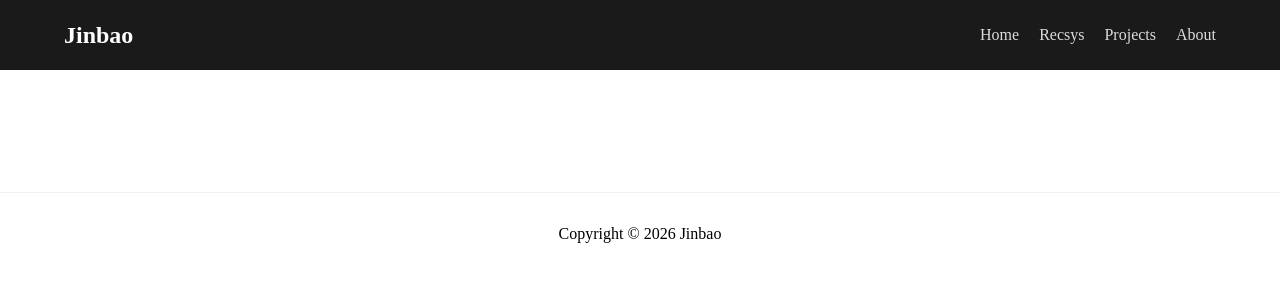
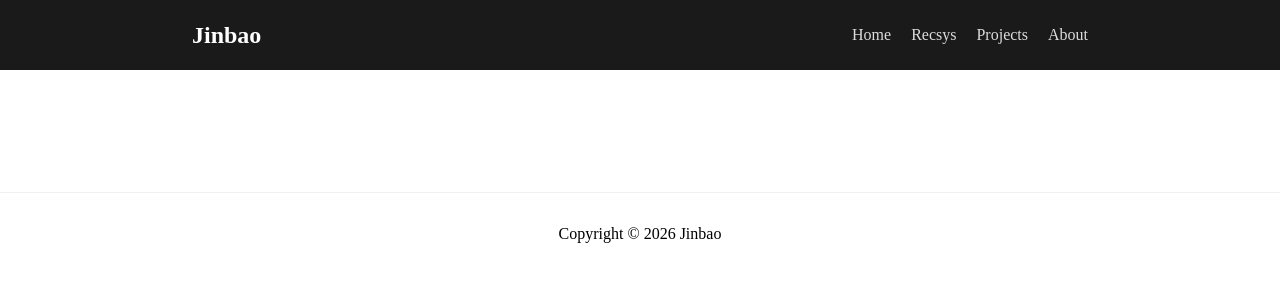
Before and after one commit to JinbaoWeb/jinbaoweb.github.io, a Jekyll site: the page built from index.md, in a window 1280 px wide. Shown: the top 300 px of the page. Built offline with Jekyll 4.4.1, drawn with Linux system fonts in a browser that asks for light colours.

Commit message:
Update style.css

```diff
--- a/assets/css/style.css
+++ b/assets/css/style.css
@@ -12,7 +12,7 @@ nav {
     display: flex;
     align-items: center;
     justify-content: space-between; /* 初始状态：Logo左，UL右 */
-    padding: 0 5%;
+    padding: 0 15%;
     position: fixed;
     top: 0;
     z-index: 1000;
```
